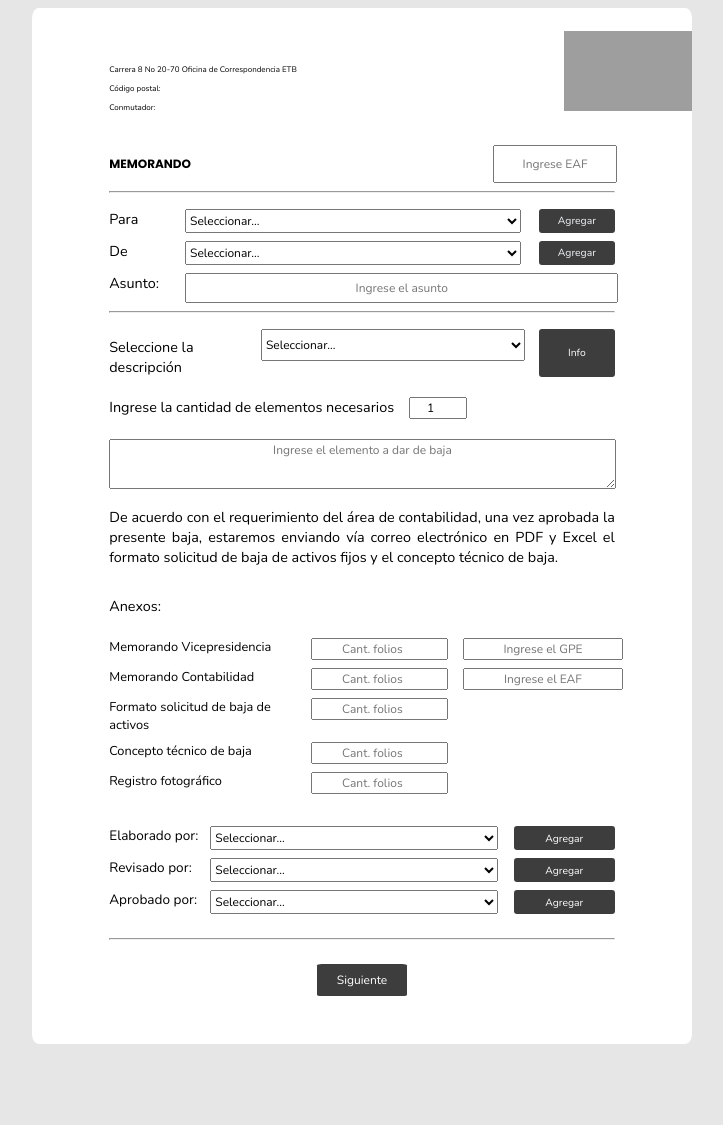
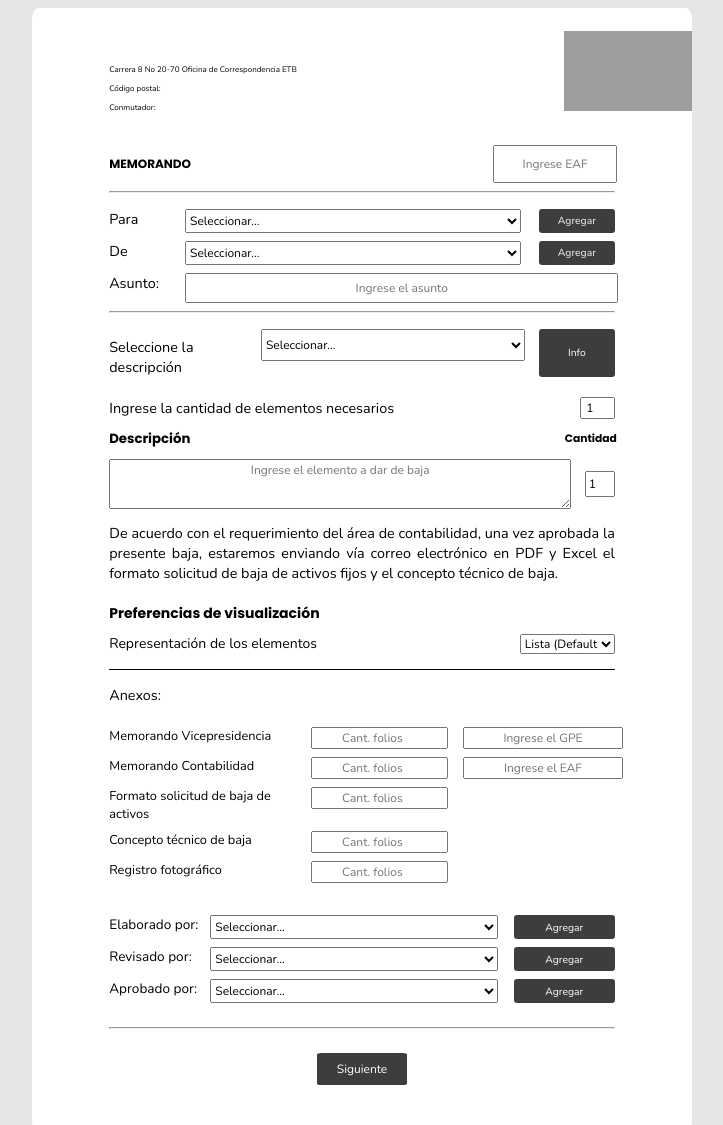
Before and after one commit to SantiagoFlores05/bajas, a PHP site: page / in a window 1280 px wide. Shown: the top 1125 px of the page, without its empty margins (278-1001 px from the left). Before the commit the page ends 1044 px from the top, so only its background shows below. Run offline with PHP 8.4, Linux system fonts and the light colour scheme; data that the repository does not hold is empty; grey boxes are pictures that could not be loaded.

Commit message:
Settings visualization elements  and amount

```diff
--- a/assets/css/style.css
+++ b/assets/css/style.css
@@ -511,3 +511,49 @@ button:hover{
     color: var(--degOsc);
     border: 1px solid var(--degOsc);
 }
+.con-elementos-ad{
+    display: grid;
+    grid-template-columns: 1fr 30px;
+    column-gap: 15px;
+    align-items: center;
+    row-gap: 10px;
+}
+.con-elementos-ad .element-main{
+    grid-column: 1/2;
+}
+.con-elementos-ad .can-elementos{
+    grid-column: 2/3;
+    height: 20px;
+}
+.header-con-elemen{
+    display: grid;
+    grid-template-columns: 1fr 50px;
+    align-items: center;
+    row-gap: 10px;
+}
+.header-con-elemen label{
+    margin: 0px;
+}
+.header-con-elemen h5, .header-con-elemen h6{
+    margin: 0px;
+    font-family: 'Poppins';
+}
+.con-pref{
+    border-bottom: 1px solid black;
+    padding-bottom: 15px;
+}
+.con-pref h2{
+    font-size: 14px;
+    margin: 0px;
+    margin-bottom: 10px;
+    margin-top: 20px;
+}
+.con-pref label{
+    margin: 0px;
+    font-size: 14px;
+    display: grid;
+}
+.con-sel-v-e{
+    display: grid;
+    grid-template-columns: 1fr 95px;
+}
--- a/assets/scripts/om_user.js
+++ b/assets/scripts/om_user.js
@@ -251,6 +251,16 @@ document.getElementById('submit-popup-ap').addEventListener('click', event =>{
                 $(textAreaDefault).addClass('element-main');
 
                 document.getElementById('con-elementos-ad').appendChild(textAreaDefault);
+
+                let canElements = document.createElement('input');
+                canElements.type = "number";
+                canElements.value = 1;
+                canElements.setAttribute('name', 'cantidad_elementos[]');
+                $(canElements).addClass('can-elementos');
+
+
+                document.getElementById('con-elementos-ad').appendChild(canElements);
+
             }
 
         }else{
@@ -267,6 +277,16 @@ document.getElementById('submit-popup-ap').addEventListener('click', event =>{
                 $(textAreaDefault).addClass('element-main');
 
                 document.getElementById('con-elementos-ad').appendChild(textAreaDefault);
+
+                let canElements = document.createElement('input');
+                canElements.type = "number";
+                canElements.value = 1;
+                canElements.setAttribute('name', 'cantidad_elementos[]');
+                $(canElements).addClass('can-elementos');
+
+
+                document.getElementById('con-elementos-ad').appendChild(canElements);
+
             }
         }
     })
--- a/index.php
+++ b/index.php
@@ -174,18 +174,32 @@ class bajas {
                             </div>
                         </div>
                         <div class="con-elementos" style="grid-column: 1/4;" >
-                            <div class="header-con-elemen" style="padding: 20px 0px;">
+                            <div class="header-con-elemen" style="padding: 20px 0px 10px 0px;">
                                 <label> Ingrese la cantidad de elementos necesarios</label><input type="number" id="can_elementos" placeholder="Cantidad" value="1" style="max-width: 50px; margin-left: 15px;">
 
+                                <h5>Descripción</h5>
+                                <h6>Cantidad</h6>
                             </div>
                             <div class="con-elementos-ad" id="con-elementos-ad">
                                 <textarea type="text" placeholder="Ingrese el elemento a dar de baja" name="elementos[]" class="element-main" id="element-main" required></textarea>
+                                <input type="number" name="cantidad_elementos[]" class="can-elementos" value="1">
                             </div>
                         </div>
 
                 </div>
 
                 <p>De acuerdo con el requerimiento del área de contabilidad, una vez aprobada la presente baja, estaremos enviando vía correo electrónico en PDF y Excel el formato solicitud de baja de activos fijos y el concepto técnico de baja. </p>
+
+                <div class="con-pref">
+                    <h2>Preferencias de visualización</h2>
+                    <span class="con-sel-v-e">
+                        <label>Representación de los elementos</label>
+                        <select name="view_elements" id="select_elem">
+                            <option value="0">Lista (Default)</option>
+                            <option value="1">Tabla</option>
+                        </select>
+                    </span>
+                </div>
 
                 <div class="anx">
                     <p>Anexos:</p>
```
Also changed, not shown: controllers/procesar_f.php (+6 -3 lines), 3 other files.
